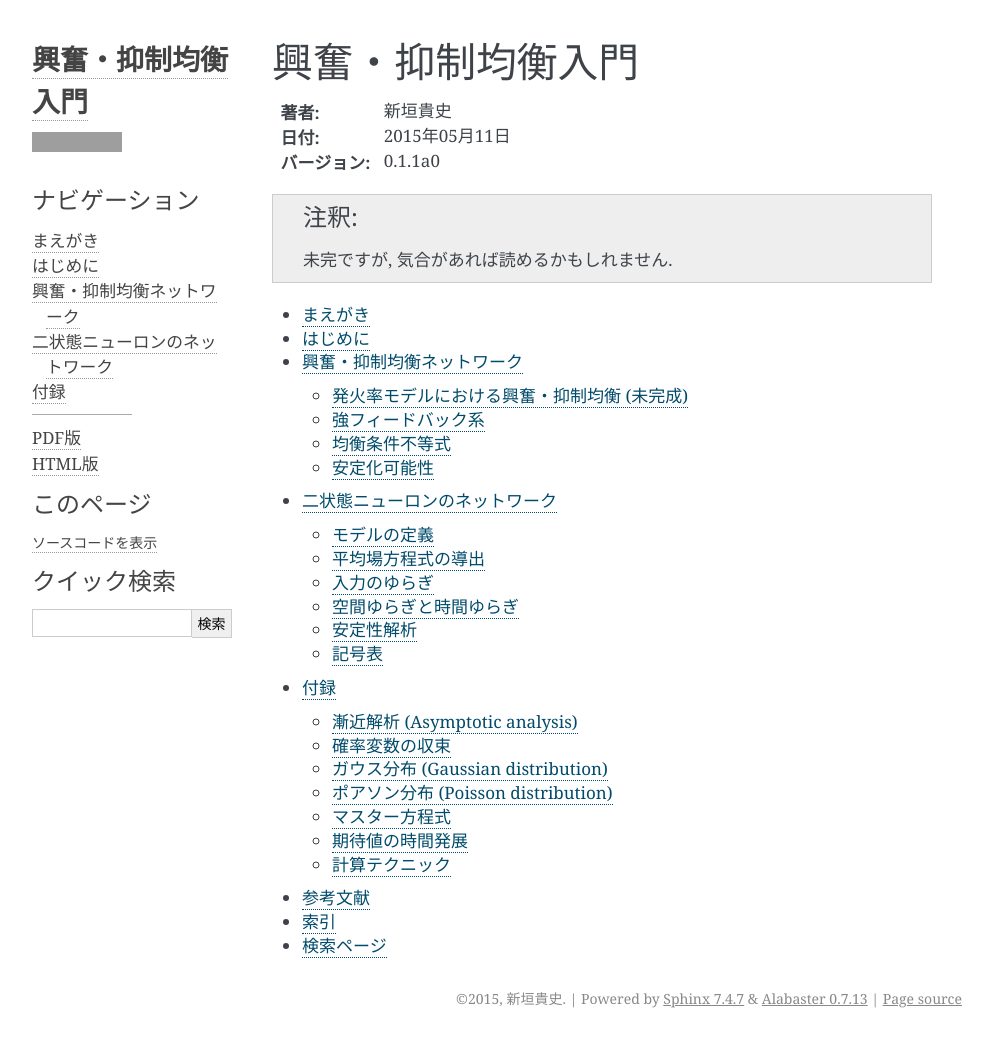
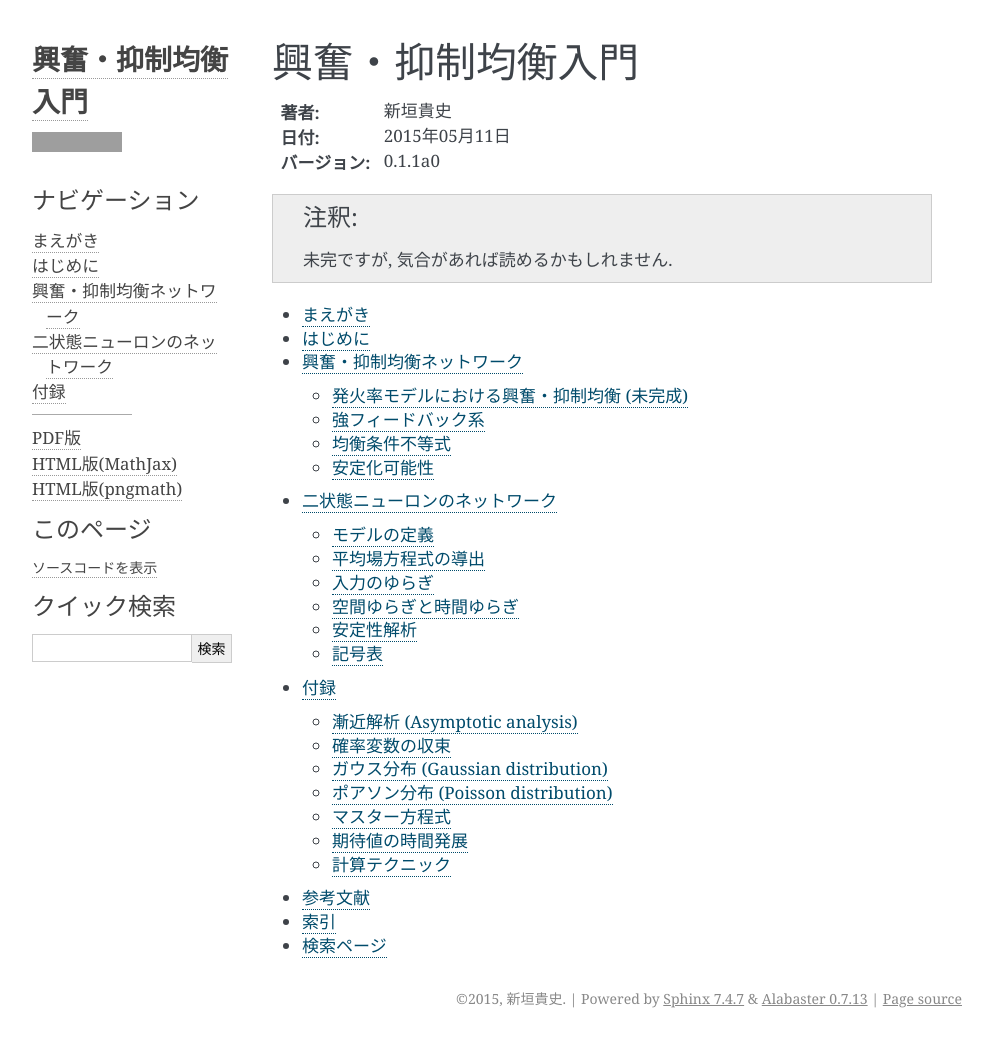
Before and after one commit to tkf/balance-tutorial-ja, a Sphinx documentation site: the page built from source/index.rst, in a window 1280 px wide. Shown: the whole page, without its empty margins (148-1141 px from the left). Built offline with Sphinx 7.4.7, drawn with Linux system fonts in a browser that asks for light colours; grey boxes are pictures that could not be loaded.

Commit message:
HTML版(pngmath)のリンクを追加

```diff
--- a/source/conf.py
+++ b/source/conf.py
@@ -15,6 +15,8 @@
 import sys
 import os
 import shlex
+from collections import OrderedDict
+
 import alabaster
 
 # If extensions (or modules to document with autodoc) are in another directory,
@@ -155,10 +157,11 @@ html_theme = 'customtheme'
 # further.  For a list of options available for each theme, see the
 # documentation.
 html_theme_options = {
-    'extra_nav_links': {
-        u'PDF版': 'http://tkf.github.io/balance-tutorial-ja/balance-tutorial-ja.pdf',
-        u'HTML版': 'http://balance-tutorial-ja.readthedocs.org',
-    },
+    'extra_nav_links': OrderedDict([
+        (u'PDF版', 'http://tkf.github.io/balance-tutorial-ja/balance-tutorial-ja.pdf'),
+        (u'HTML版(MathJax)', 'http://balance-tutorial-ja.readthedocs.org'),
+        (u'HTML版(pngmath)', 'http://balance-tutorial-ja.readthedocs.org/ja/pngmath/'),
+    ]),
     'github_user': 'tkf',
     'github_repo': 'balance-tutorial-ja',
     'pink_1': '#FEEEED',
```
Also changed, not shown: 1 other file.
